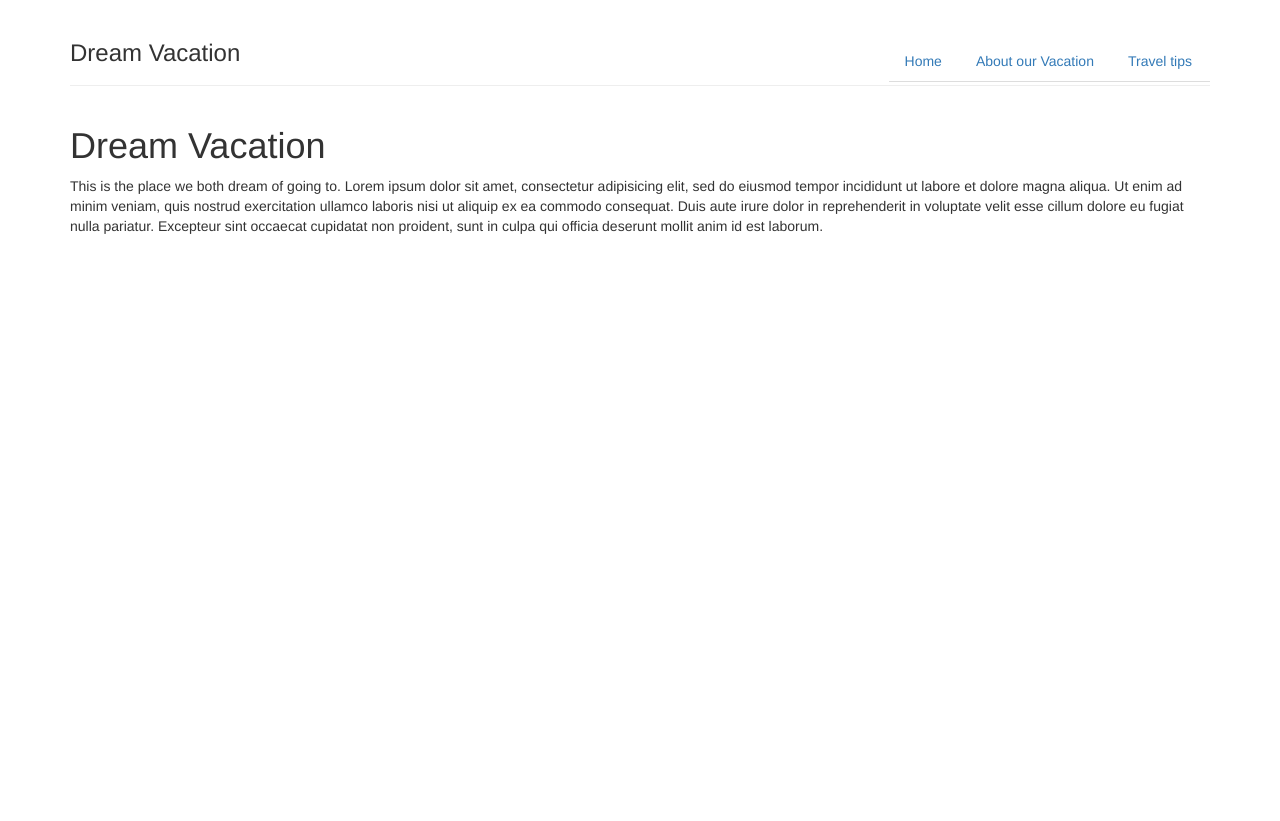
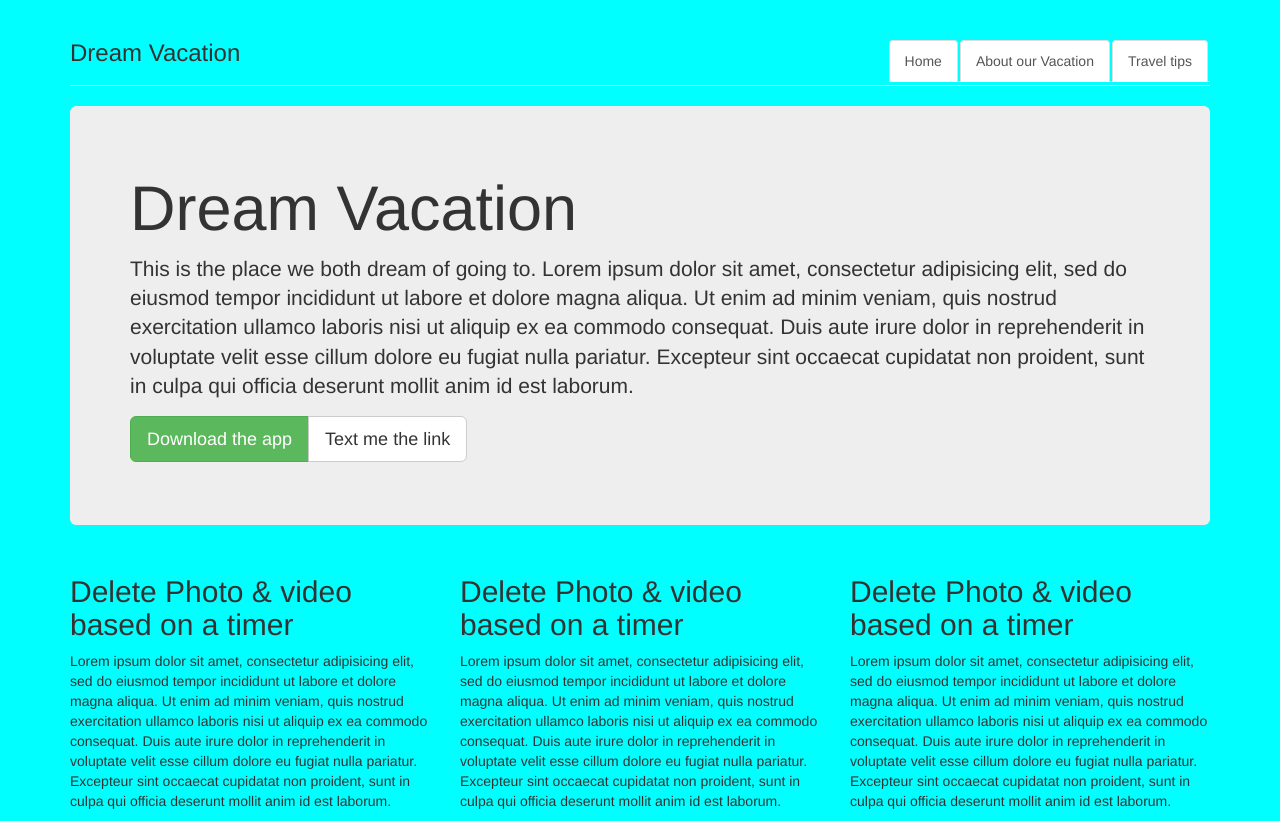
Before and after one commit to darenschaad/dreamvacation, a plain HTML site: page index.html in a window 1280 px wide. Before the commit the page ends 800 px from the top, so only its background shows below. Drawn offline with Linux system fonts and the light colour scheme; files that its build step writes are made by us from their sources.

Commit message:
Added rows and column classes

```diff
--- a/index.html
+++ b/index.html
@@ -3,24 +3,52 @@
   <head>
     <title>Michael and Daren's vacation spot</title>
     <meta name="viewport" content="width=device-width, initial-scale=1.0">
-    <link href="css/bootstrap.min.css"rel="stylesheet" media="screen">
+    <link href="css/bootstrap.min.css" rel="stylesheet" media="screen">
+    <link rel="stylesheet" href="css/styles.css" media="screen" title="no title" charset="utf-8">
   </head>
   <body>
     <div class="container">
+      <div>
         <header class="page-header">
           <ul class="nav nav-tabs pull-right">
-          <li><a href="#">Home</a></li>
-          <li><a href="#">About our Vacation</a></li>
-          <li><a href="#">Travel tips</a></li>
+            <li class="active"><a href="#">Home</a></li>
+            <li class="active"><a href="https://www.google.com/">About our Vacation</a></li>
+            <li class="active"><a href="#">Travel tips</a></li>
           </ul>
           <h3>Dream Vacation</h3>
         </header>
       </div>
 
-    <div class="container">
+      <div class="jumbotron">
         <h1>Dream Vacation</h1>
-      <p>This is the place we both dream of going to. Lorem ipsum dolor sit amet, consectetur adipisicing elit, sed do eiusmod tempor incididunt ut labore et dolore magna aliqua. Ut enim ad minim veniam, quis nostrud exercitation ullamco laboris nisi ut aliquip ex ea commodo consequat. Duis aute irure dolor in reprehenderit in voluptate velit esse cillum dolore eu fugiat nulla pariatur. Excepteur sint occaecat cupidatat non proident, sunt in culpa qui officia deserunt mollit anim id est laborum.
+        <p class="lead">This is the place we both dream of going to. Lorem ipsum dolor sit amet, consectetur adipisicing elit, sed do eiusmod tempor incididunt ut labore et dolore magna aliqua. Ut enim ad minim veniam, quis nostrud exercitation ullamco laboris nisi ut aliquip ex ea commodo consequat. Duis aute irure dolor in reprehenderit in voluptate velit esse cillum dolore eu fugiat nulla pariatur. Excepteur sint occaecat cupidatat non proident, sunt in culpa qui officia deserunt mollit anim id est laborum.
         </p>
+        <p class="btn-group">
+          <a class="btn btn-success btn-lg" href="http:">Download the app</a>
+          <a class="btn btn-default btn-lg" href="#">Text me the link</a>
+        </p>
+      </div>
+      <div class="row">
+        <div class="col-sm-4">
+          <h2>Delete Photo &amp; video based on a timer</h2>
+          <p>
+            Lorem ipsum dolor sit amet, consectetur adipisicing elit, sed do eiusmod tempor incididunt ut labore et dolore magna aliqua. Ut enim ad minim veniam, quis nostrud exercitation ullamco laboris nisi ut aliquip ex ea commodo consequat. Duis aute irure dolor in reprehenderit in voluptate velit esse cillum dolore eu fugiat nulla pariatur. Excepteur sint occaecat cupidatat non proident, sunt in culpa qui officia deserunt mollit anim id est laborum.
+          </p>
+        </div>
+
+        <div class="col-sm-4">
+          <h2>Delete Photo &amp; video based on a timer</h2>
+          <p>
+            Lorem ipsum dolor sit amet, consectetur adipisicing elit, sed do eiusmod tempor incididunt ut labore et dolore magna aliqua. Ut enim ad minim veniam, quis nostrud exercitation ullamco laboris nisi ut aliquip ex ea commodo consequat. Duis aute irure dolor in reprehenderit in voluptate velit esse cillum dolore eu fugiat nulla pariatur. Excepteur sint occaecat cupidatat non proident, sunt in culpa qui officia deserunt mollit anim id est laborum.
+          </p>
+        </div>
+
+        <div class="col-sm-4">
+          <h2>Delete Photo &amp; video based on a timer</h2>
+          <p>
+            Lorem ipsum dolor sit amet, consectetur adipisicing elit, sed do eiusmod tempor incididunt ut labore et dolore magna aliqua. Ut enim ad minim veniam, quis nostrud exercitation ullamco laboris nisi ut aliquip ex ea commodo consequat. Duis aute irure dolor in reprehenderit in voluptate velit esse cillum dolore eu fugiat nulla pariatur. Excepteur sint occaecat cupidatat non proident, sunt in culpa qui officia deserunt mollit anim id est laborum.
+          </p>
+        </div>
     </div>
   </body>
 </html>
```
Lines whose indentation alone changed are shown as unchanged.
